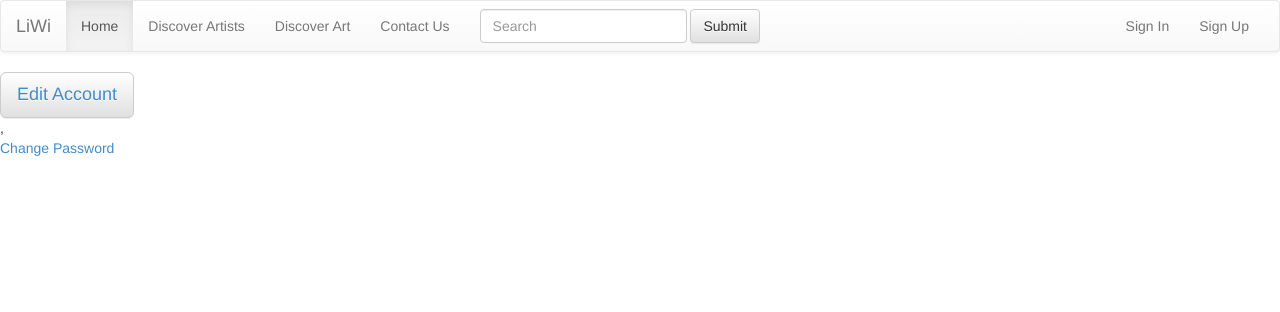
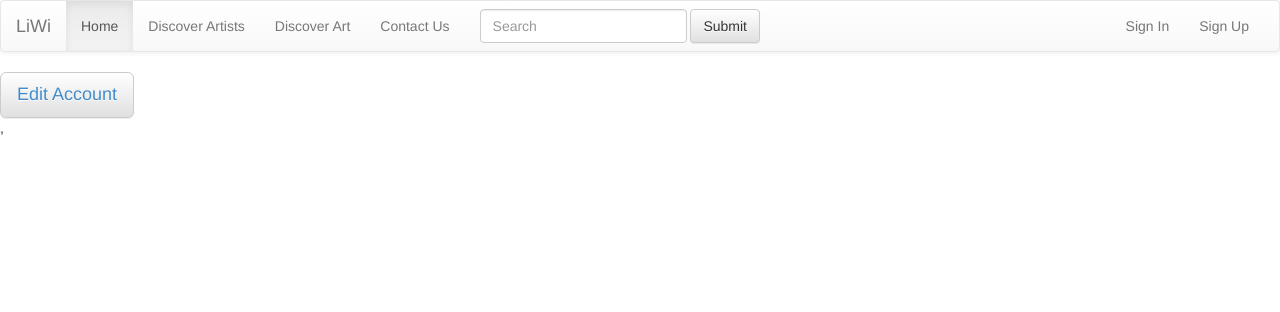
Before and after one commit to kcshafer/liwi-site, a Django app: template templates/account/view_account.html in a window 1280 px wide. Shown: the top 312 px of the page. Run offline with Django 3.2, Linux system fonts and the light colour scheme; the template is opened without the code that fills it, so the values that code supplies are empty; some libraries are stand-ins or nearby versions.

Commit message:
Fixes #56

```diff
--- a/templates/account/view_account.html
+++ b/templates/account/view_account.html
@@ -15,9 +15,6 @@
             <tr>
                 <td>{{ usr.email }}</td>
             </tr>
-            <tr>
-                <td><a href="#">Change Password</a></td>
-            </tr>
         </table>
     </body>
 </html>
```
